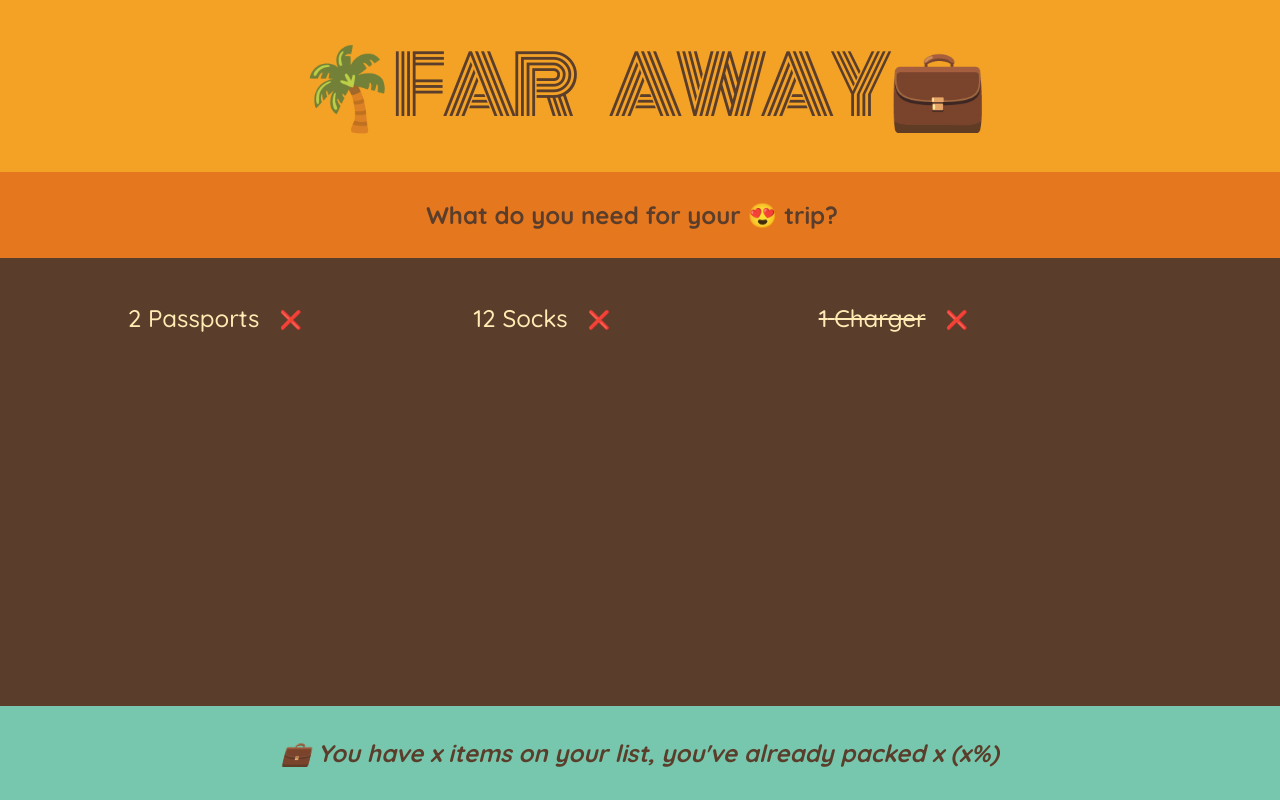
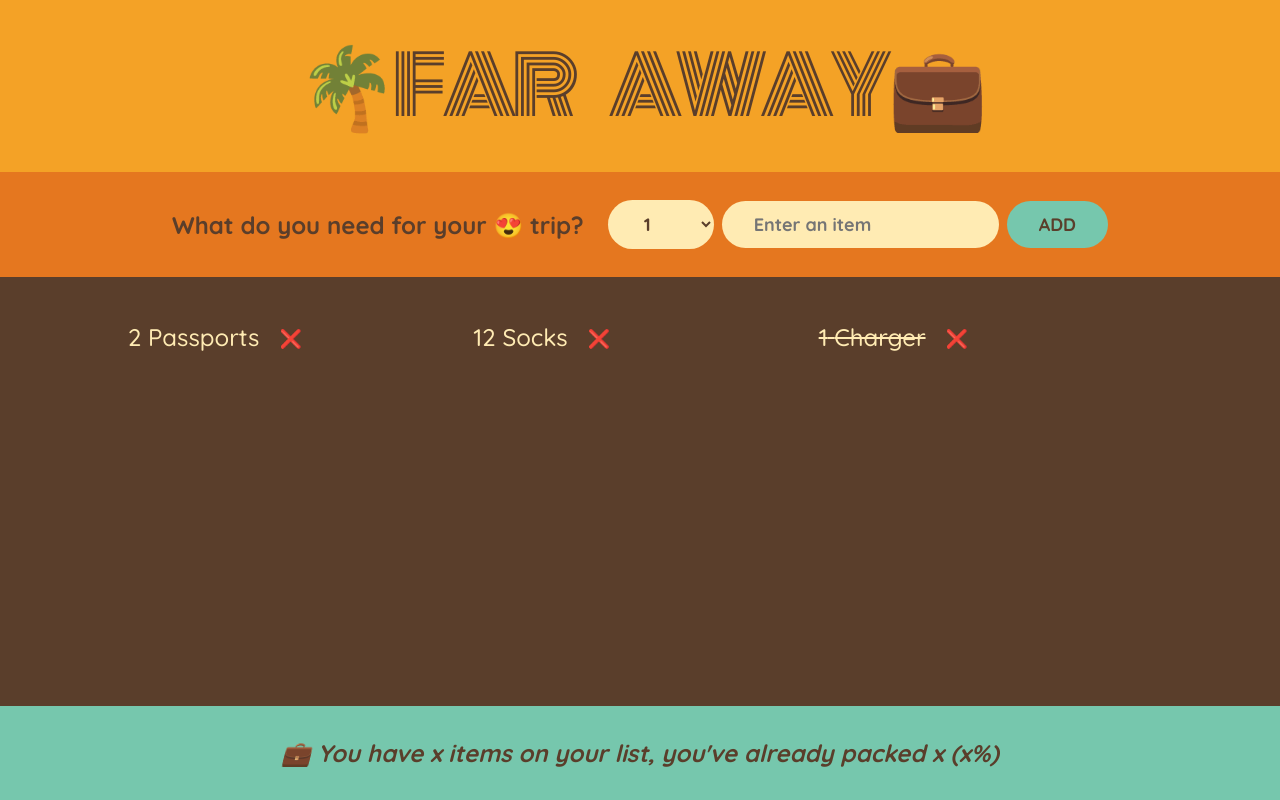
Before and after one commit to Charles-Rocke/Travel-App, a React (Create React App) app: page / in a window 1280 px wide. Built offline with nearby package versions, Linux system fonts and the light colour scheme.

Commit message:
Adding form submissions

```diff
--- a/src/App.js
+++ b/src/App.js
@@ -22,10 +22,25 @@
 
 //
 function Form() {
+  // event handler
+  function handleSubmit(event) {
+    // disable page reload on submit
+    event.preventDefault();
+  }
   return (
-    <div className="add-form">
+    <form className="add-form" onSubmit={handleSubmit}>
       <h3>What do you need for your 😍 trip?</h3>
-    </div>
+      <select>
+        {/* create an empty array with 20 elements, (current value, index) return i + 1 */}
+        {Array.from({ length: 20 }, (_, i) => i + 1).map((num) => (
+          <option value={num} key={num}>
+            {num}
+          </option>
+        ))}
+      </select>
+      <input type="text" placeholder="Enter an item"></input>
+      <button>Add</button>
+    </form>
   );
 }
 
@@ -35,7 +50,7 @@
     <div className="list">
       <ul>
         {initialItems.map((item) => (
-          <Item item={item} />
+          <Item item={item} key={item.id} />
         ))}
       </ul>
     </div>
```
